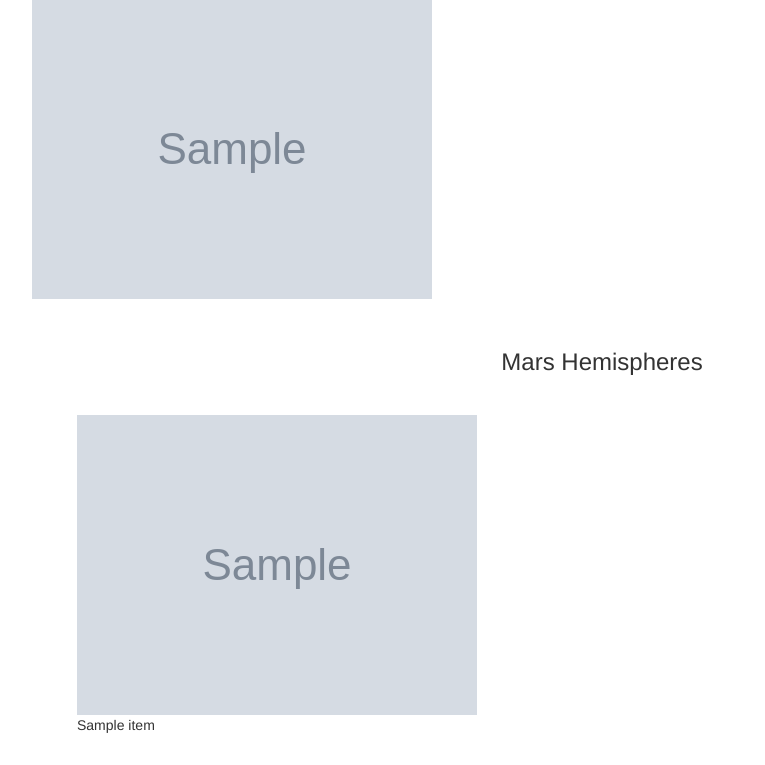
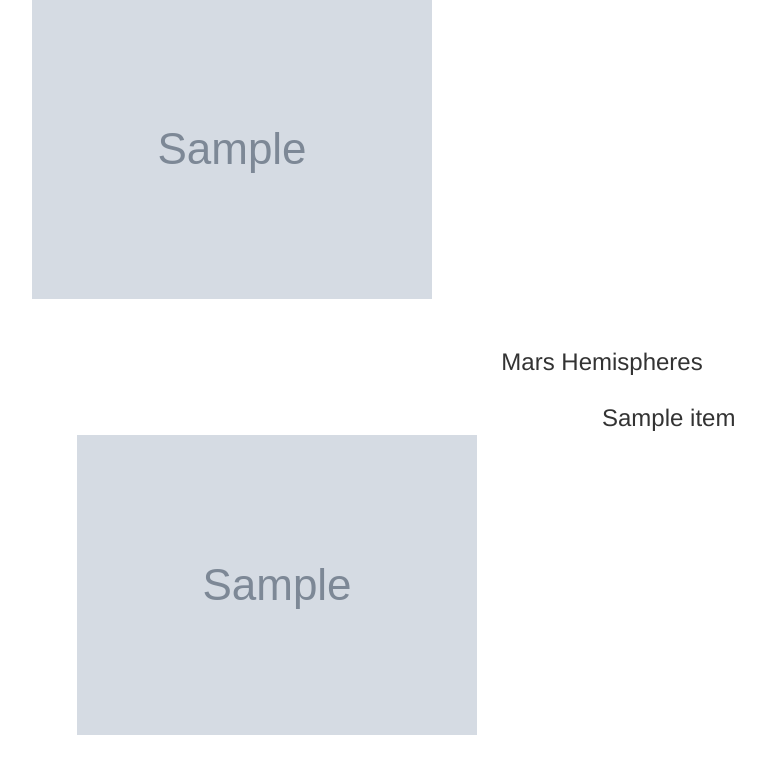
Before and after one commit to csparkma/berkeley-mission-to-mars, a Flask app: page / in a window 1280 px wide. Shown: the part 468-1233 px from the top of the page, without its empty margins (38-803 px from the left). Run offline with Flask 2, Linux system fonts and the light colour scheme; grey boxes marked "Sample" are stand-in pictures; a database or web service that is not in the repository returns one stand-in record (values such as "Sample title"); some libraries are stand-ins or nearby versions.

Commit message:
added headers

```diff
--- a/templates/index.html
+++ b/templates/index.html
@@ -53,12 +53,10 @@
         <div class='col-md-12'>
             <div class="row">
                 {% for item in mars.hemisphere_images %}
+                <h3>{{ item.title }}</h>
                 <div class="col-md-6">
                     <div class="card text-white bg-dark" style="margin: 30px;">
                         <img class="card-img-top" src="{{item.img_url}}" />
-                        <div class="card-body">
-                            <p class="card-text">{{ item.title }}</p>
-                        </div>
                     </div>
                 </div>
                 {% endfor %}
```
